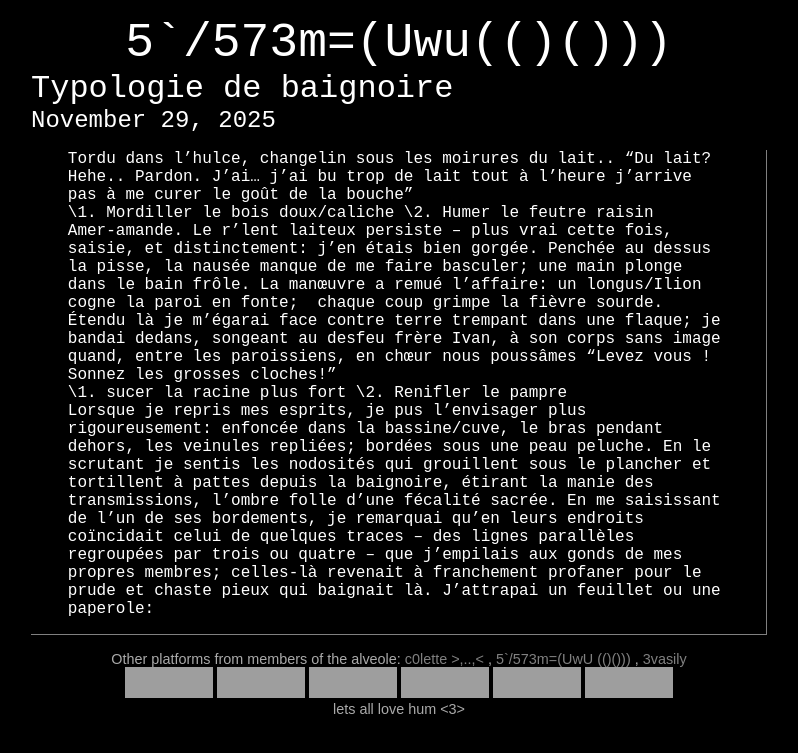
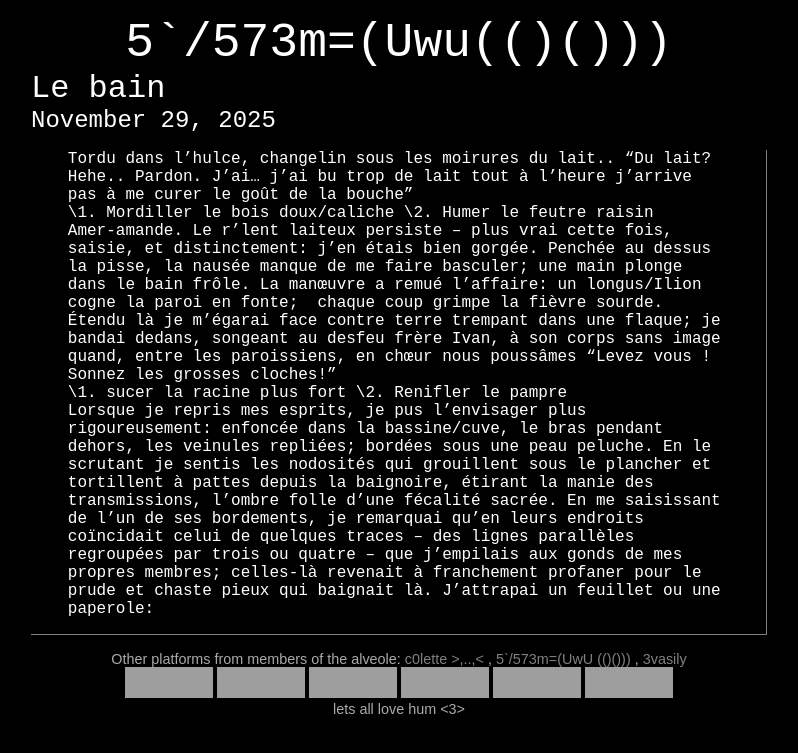
Before and after one commit to alain333/myblog, a Jekyll site: the page built from _posts/Journaling/2025-11-29-bath.md, in a window 1280 px wide, cut to the strip 0-753 px from the top of the page. Shown: the whole strip, without its empty margins (241-1039 px from the left). Built offline with Jekyll 4.4.1, drawn with Linux system fonts in a browser that asks for light colours; grey boxes are pictures that could not be loaded.

Commit message:
Update 2025-11-29-bath.md

```diff
--- a/_posts/Journaling/2025-11-29-bath.md
+++ b/_posts/Journaling/2025-11-29-bath.md
@@ -1,6 +1,6 @@
 ---
 layout: post
-title:  "Typologie de baignoire"
+title:  "Le bain"
 date:   2025-11-29
 categories: Journaling
 description: "Todu dans l'hulce"
```
